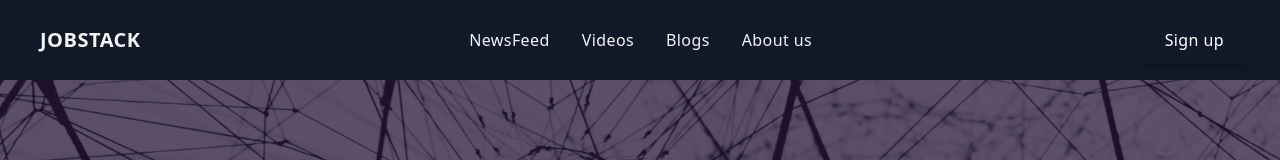
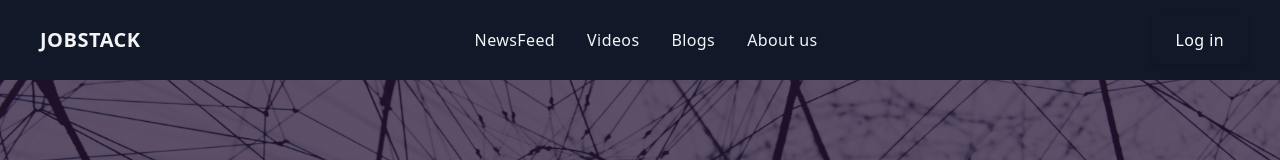
Before and after one commit to mdelwarhossain/endgame-final-project, a React (Create React App) app in the folder client/: page /login in a window 1280 px wide. Shown: the top 160 px of the page. Built offline with nearby package versions, Linux system fonts and the light colour scheme.

Commit message:
routes set up

```diff
--- a/client/package.json
+++ b/client/package.json
@@ -15,6 +15,7 @@
     "react-countup": "^6.4.0",
     "react-dom": "^18.2.0",
     "react-icons": "^4.7.1",
+    "react-router-dom": "^6.6.2",
     "react-scripts": "5.0.1",
     "react-scroll-trigger": "^0.6.14",
     "react-simple-typewriter": "^5.0.1",
--- a/client/src/App.tsx
+++ b/client/src/App.tsx
@@ -1,6 +1,7 @@
 import React from 'react';
 
 import './App.css';
+import Login from './Login/Login';
 import Footer from './Pages/Footer/Footer';
 import About from './Pages/Home/AboutUs/About';
 import Banner from './Pages/Home/Banner/Banner';
@@ -8,16 +9,20 @@ import Members from './Pages/Home/Community/Members';
 
 import Navbar from './Pages/Navbar/Navbar';
 import Statistics from './Pages/Statistics/Statistics';
+import { RouterProvider } from 'react-router-dom'
+import router from './Routes/Routes';
 
 function App() {
   return (
     <div className="">
-      <Navbar/>
-      <Banner/>
-      <About/>
+      <Navbar />
+      <Banner />
+      <About />
       <Members></Members>
-      <Statistics/>
-      <Footer/>
+      <Statistics />
+      <Footer />
+      <Login></Login>
+      <RouterProvider router={router}></RouterProvider>
     </div>
   );
 }
--- /dev/null
+++ b/client/src/LayOut/Main.tsx
@@ -0,0 +1,14 @@
+import React from 'react';
+import Footer from '../Pages/Footer/Footer';
+import Navbar from '../Pages/Navbar/Navbar';
+
+const Main = () => {
+    return (
+        <div>
+            <Navbar></Navbar>
+            <Footer></Footer>
+        </div>
+    );
+};
+
+export default Main;
--- /dev/null
+++ b/client/src/Login/Login.tsx
@@ -0,0 +1,11 @@
+import React from 'react';
+
+const Login = () => {
+    return (
+        <div>
+            <h1>login</h1>
+        </div>
+    );
+};
+
+export default Login;
--- a/client/src/Pages/Navbar/Navbar.tsx
+++ b/client/src/Pages/Navbar/Navbar.tsx
@@ -60,16 +60,17 @@ const Navbar = () => {
                 About us
               </a>
             </li>
+
           </ul>
           <ul className="flex items-center hidden space-x-8 lg:flex">
             <li>
               <a
-                href="/"
+                href="/login"
                 className="inline-flex items-center justify-center h-12 px-6 font-medium tracking-wide text-white transition duration-200 rounded shadow-md bg-deep-purple-accent-400 hover:bg-deep-purple-accent-700 focus:shadow-outline focus:outline-none"
-                aria-label="Sign up"
-                title="Sign up"
+                aria-label="login"
+                title="login"
               >
-                Sign up
+                Log in
               </a>
             </li>
           </ul>
@@ -172,12 +173,12 @@ const Navbar = () => {
                       </li>
                       <li>
                         <a
-                          href="/"
+                          href="/login"
                           className="inline-flex items-center justify-center w-full h-12 px-6 font-medium tracking-wide text-white transition duration-200 rounded shadow-md bg-deep-purple-accent-400 hover:bg-deep-purple-accent-700 focus:shadow-outline focus:outline-none"
-                          aria-label="Sign up"
-                          title="Sign up"
+                          aria-label="login"
+                          title="login"
                         >
-                          Sign up
+                          Log in
                         </a>
                       </li>
                     </ul>
--- /dev/null
+++ b/client/src/Routes/Routes.tsx
@@ -0,0 +1,24 @@
+import { createBrowserRouter } from "react-router-dom";
+import Main from "../LayOut/Main";
+import Login from "../Login/Login";
+import About from "../Pages/Home/AboutUs/About";
+import SignUp from "../SignUp/SignUp";
+
+const router = createBrowserRouter([
+    {
+        path: '/',
+        element: <Main></Main>,
+        children: [
+            {
+                path: '/login',
+                element: <Login></Login>
+            },
+            {
+                path: '/signup',
+                element: <SignUp></SignUp>
+            },
+
+        ]
+    }
+]);
+export default router;
--- /dev/null
+++ b/client/src/SignUp/SignUp.tsx
@@ -0,0 +1,11 @@
+import React from 'react';
+
+const SignUp = () => {
+    return (
+        <div>
+            <h1>signup</h1>
+        </div>
+    );
+};
+
+export default SignUp;
```
Also changed, not shown: 2 other files (tests, documents, lock files or other folders).
